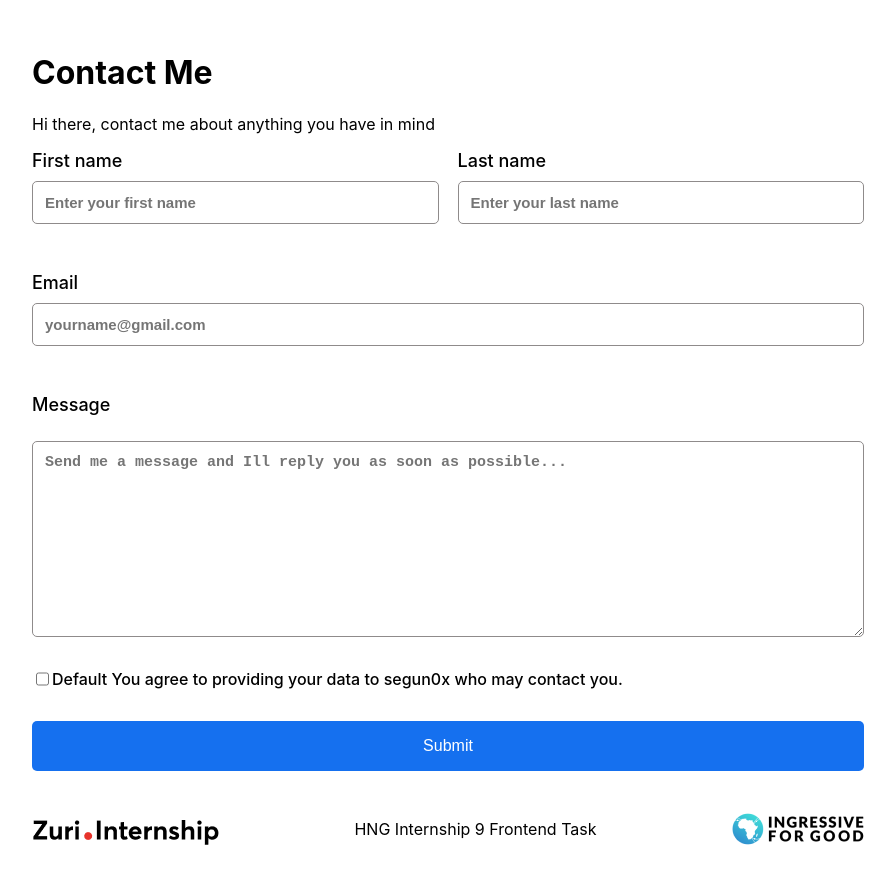
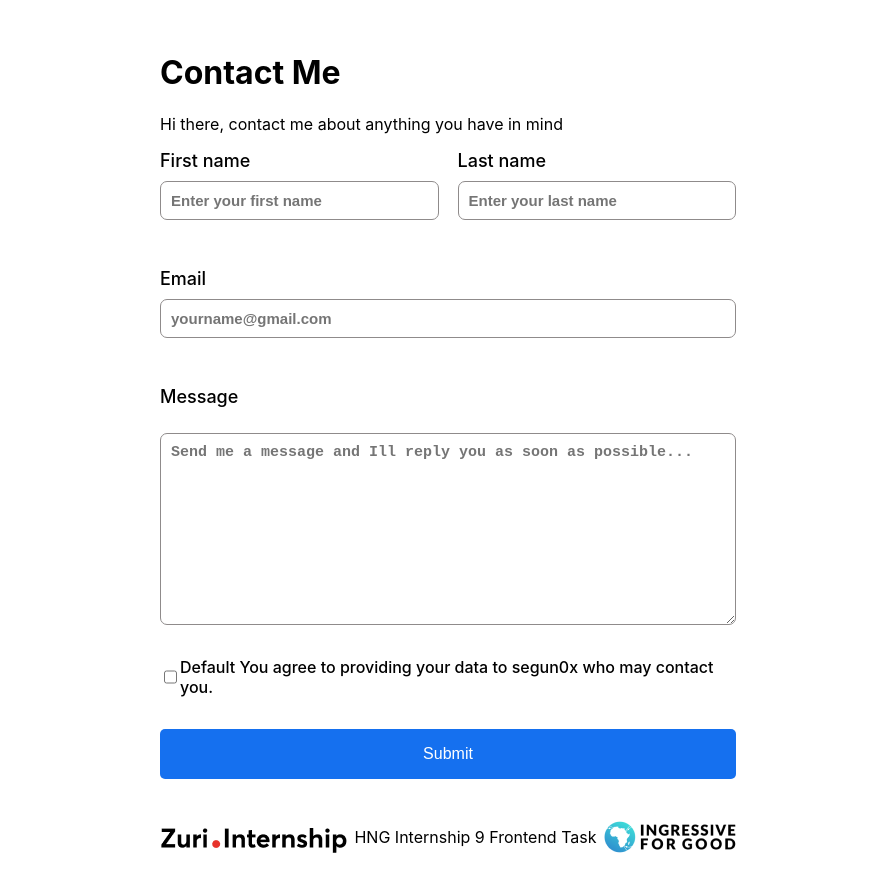
Before and after one commit to lil-dev16/react-profile, a React (Create React App) app: page /contact in a window 1280 px wide. Shown: the top 892 px of the page, without its empty margins (192-1087 px from the left). Built offline with nearby package versions, Linux system fonts and the light colour scheme.

Commit message:
style: styled inputs

```diff
--- a/src/index.css
+++ b/src/index.css
@@ -123,12 +123,15 @@ code {
   grid-gap: 19px;
 }
 .forrm{
-  padding: 12px;
+  padding: 10px;
   font-size: 15px;
   outline: none;
   border: 1px solid rgb(143, 139, 139);
-  border-radius: 5px;
+  border-radius: 7px;
   font-weight: 600;
+}
+.forrm:focus{
+  border: 1px solid #1570EF;
 }
 #btn__submit{
   padding: 1rem;
@@ -140,7 +143,7 @@ code {
   color: white;
 }
 .contact_container{
-  width: 65%;
+  width: 45%;
   margin: auto;
 }
 label{
```
